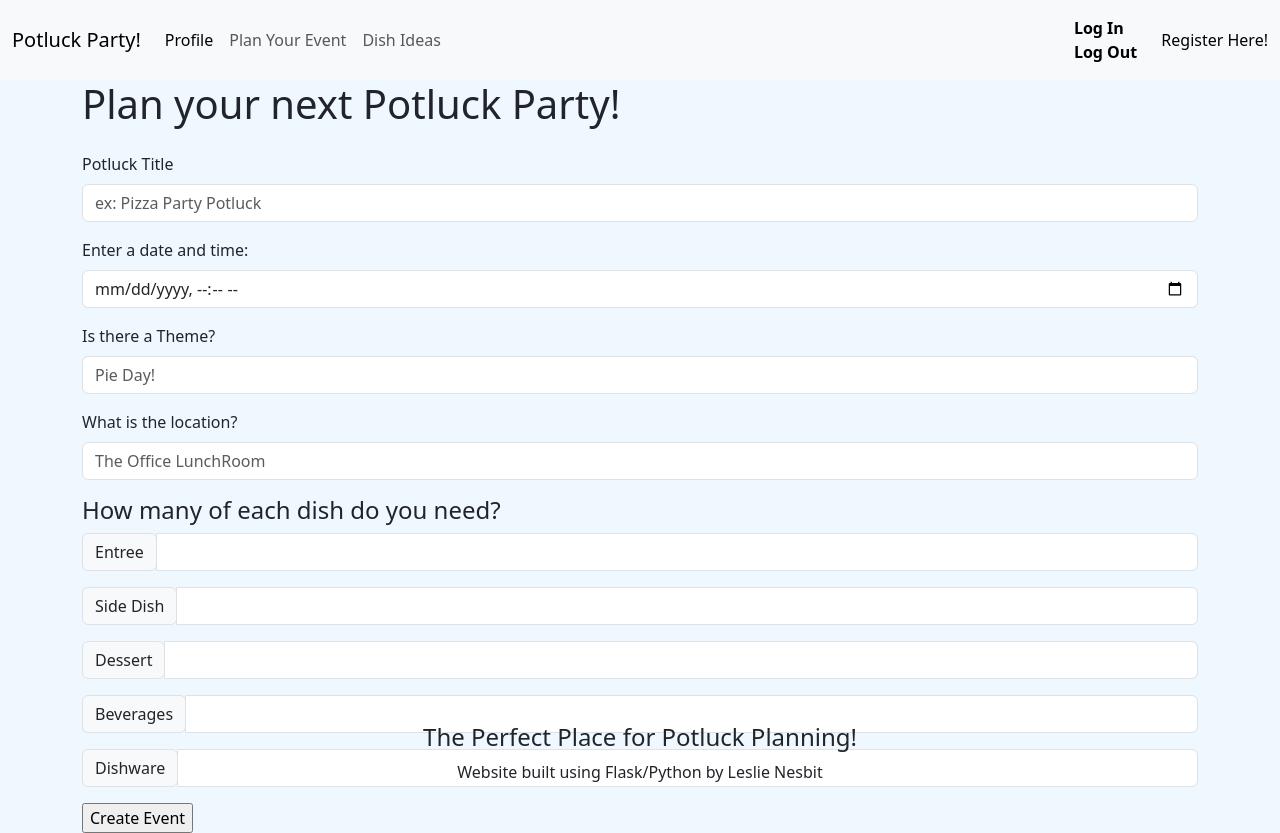
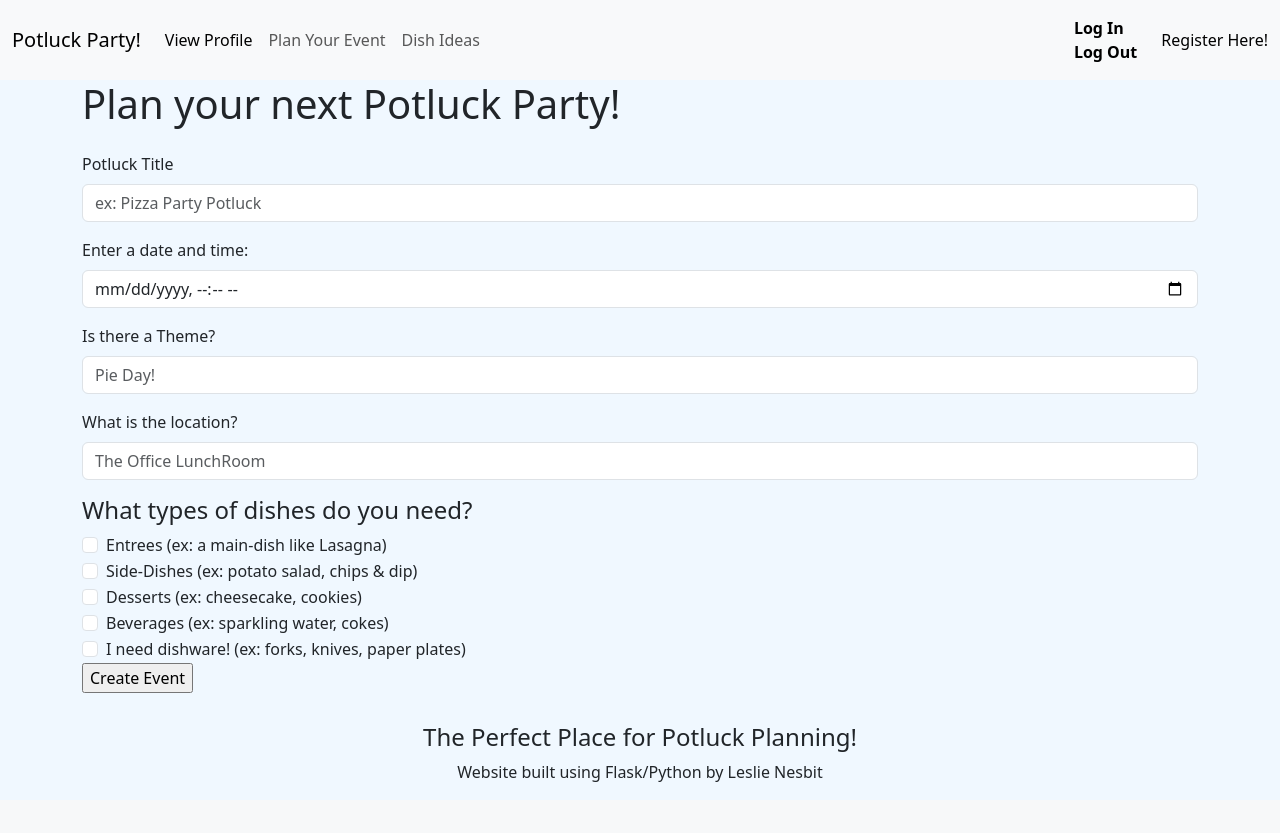
Before and after one commit to LeelooDawn/Final-Project, a Python web app: template templates/events.html in a window 1280 px wide. After the commit the page ends 782 px from the top, so only its background shows below. Run offline with Jinja, Linux system fonts and the light colour scheme; the template is opened without the code that fills it, so the values that code supplies are empty.

Commit message:
Working on Events and New Event forms

```diff
--- a/templates/events.html
+++ b/templates/events.html
@@ -43,82 +43,66 @@ block main %}
       placeholder="The Office LunchRoom"
     />
   </div>
-  <h4>How many of each dish do you need?</h4>
-  <div class="input-group mb-3">
-    <div class="input-group-prepend">
-      <span class="input-group-text" name="entree" id="entree">Entree</span>
-    </div>
+  <h4>What types of dishes do you need?</h4>
+  <div class="form-check">
     <input
-      type="number"
-      min="1"
-      max="10"
-      name="amount_of_entree"
-      class="form-control"
-      aria-label="Default"
-      aria-describedby="inputGroup-sizing-default"
+      class="form-check-input"
+      type="checkbox"
+      value="entree"
+      id="entree"
+      name="selection"
     />
+    <label class="form-check-label" for="flexCheckDefault">
+      Entrees (ex: a main-dish like Lasagna)
+    </label>
   </div>
-  <div class="input-group mb-3">
-    <div class="input-group-prepend">
-      <span class="input-group-text" name="side_dish" id="side_dish"
-        >Side Dish</span
-      >
-    </div>
+  <div class="form-check">
     <input
-      type="number"
-      min="1"
-      max="10"
-      name="amount_of_sidedish"
-      class="form-control"
-      aria-label="Default"
-      aria-describedby="inputGroup-sizing-default"
+      class="form-check-input"
+      type="checkbox"
+      value="sidedish"
+      id="sidedish"
+      name="selection"
     />
+    <label class="form-check-label" for="flexCheckDefault">
+      Side-Dishes (ex: potato salad, chips & dip)
+    </label>
   </div>
-  <div class="input-group mb-3">
-    <div class="input-group-prepend">
-      <span class="input-group-text" name="dessert" id="dessert">Dessert</span>
-    </div>
+  <div class="form-check">
     <input
-      type="number"
-      min="1"
-      max="10"
-      name="amount_of_dessert"
-      class="form-control"
-      aria-label="Default"
-      aria-describedby="inputGroup-sizing-default"
+      class="form-check-input"
+      type="checkbox"
+      value="dessert"
+      id="dessert"
+      name="selection"
     />
+    <label class="form-check-label" for="flexCheckDefault">
+      Desserts (ex: cheesecake, cookies)
+    </label>
   </div>
-  <div class="input-group mb-3">
-    <div class="input-group-prepend">
-      <span class="input-group-text" name="beverages" id="beverages"
-        >Beverages</span
-      >
-    </div>
+  <div class="form-check">
     <input
-      type="number"
-      min="1"
-      max="10"
-      name="amount_of_beverage"
-      class="form-control"
-      aria-label="Default"
-      aria-describedby="inputGroup-sizing-default"
+      class="form-check-input"
+      type="checkbox"
+      value="beverage"
+      id="beverage"
+      name="selection"
     />
+    <label class="form-check-label" for="flexCheckDefault">
+      Beverages (ex: sparkling water, cokes)
+    </label>
   </div>
-  <div class="input-group mb-3">
-    <div class="input-group-prepend">
-      <span class="input-group-text" name="dish_ware" id="dish_ware"
-        >Dishware</span
-      >
-    </div>
+  <div class="form-check">
     <input
-      type="number"
-      min="1"
-      max="10"
-      name="amount_of_dishware"
-      class="form-control"
-      aria-label="Default"
-      aria-describedby="inputGroup-sizing-default"
+      class="form-check-input"
+      type="checkbox"
+      value="dishware"
+      id="dishware"
+      name="selection"
     />
+    <label class="form-check-label" for="flexCheckDefault">
+      I need dishware! (ex: forks, knives, paper plates)
+    </label>
   </div>
   <input type="submit" value="Create Event" />
 </form>
--- a/templates/layout.html
+++ b/templates/layout.html
@@ -39,7 +39,7 @@
                 class="nav-link active"
                 aria-current="page"
                 href="{{ url_for ('index') }}"
-                >Profile</a
+                >View Profile</a
               >
             </li>
             <li class="nav-item">
```
Also changed, not shown: app.py (+32 -22 lines), templates/events/newevent.html (+32 -4 lines).
